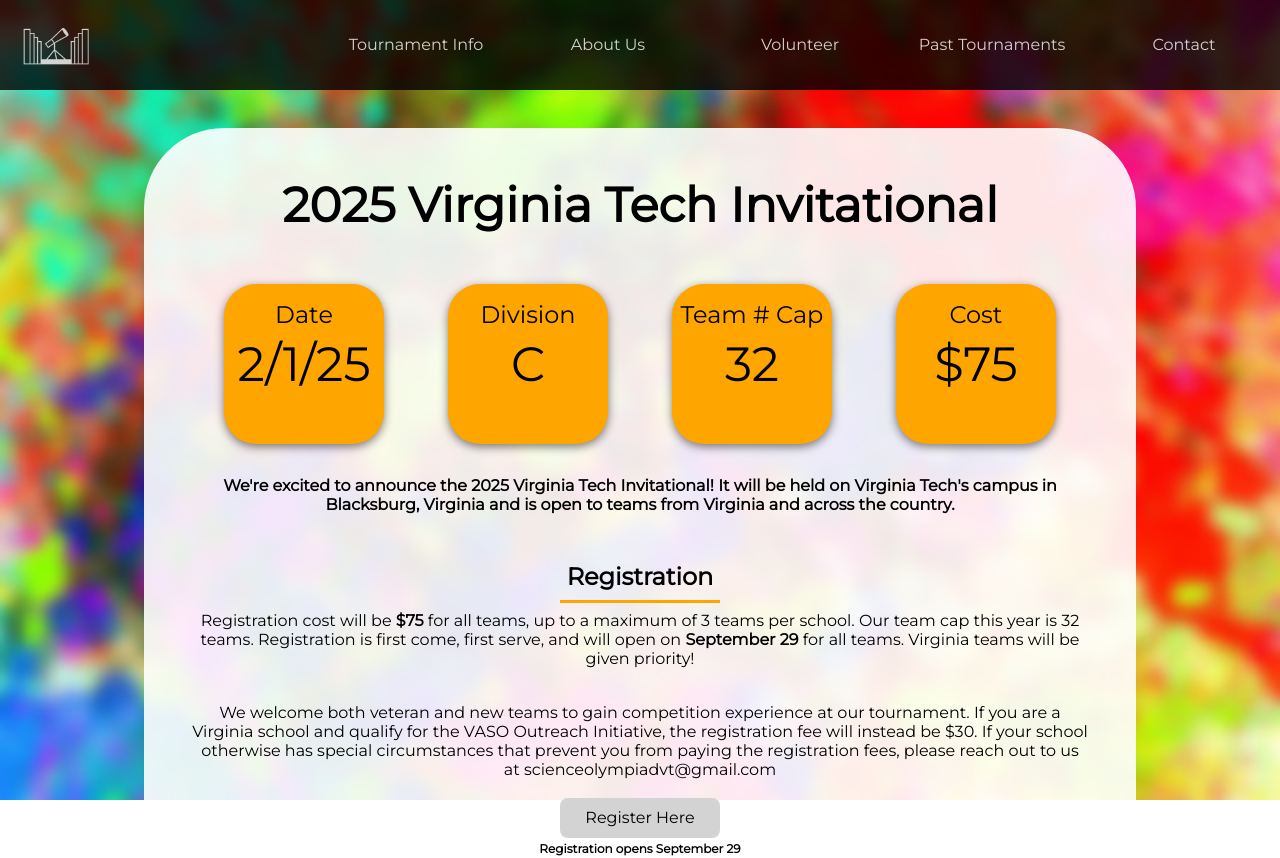
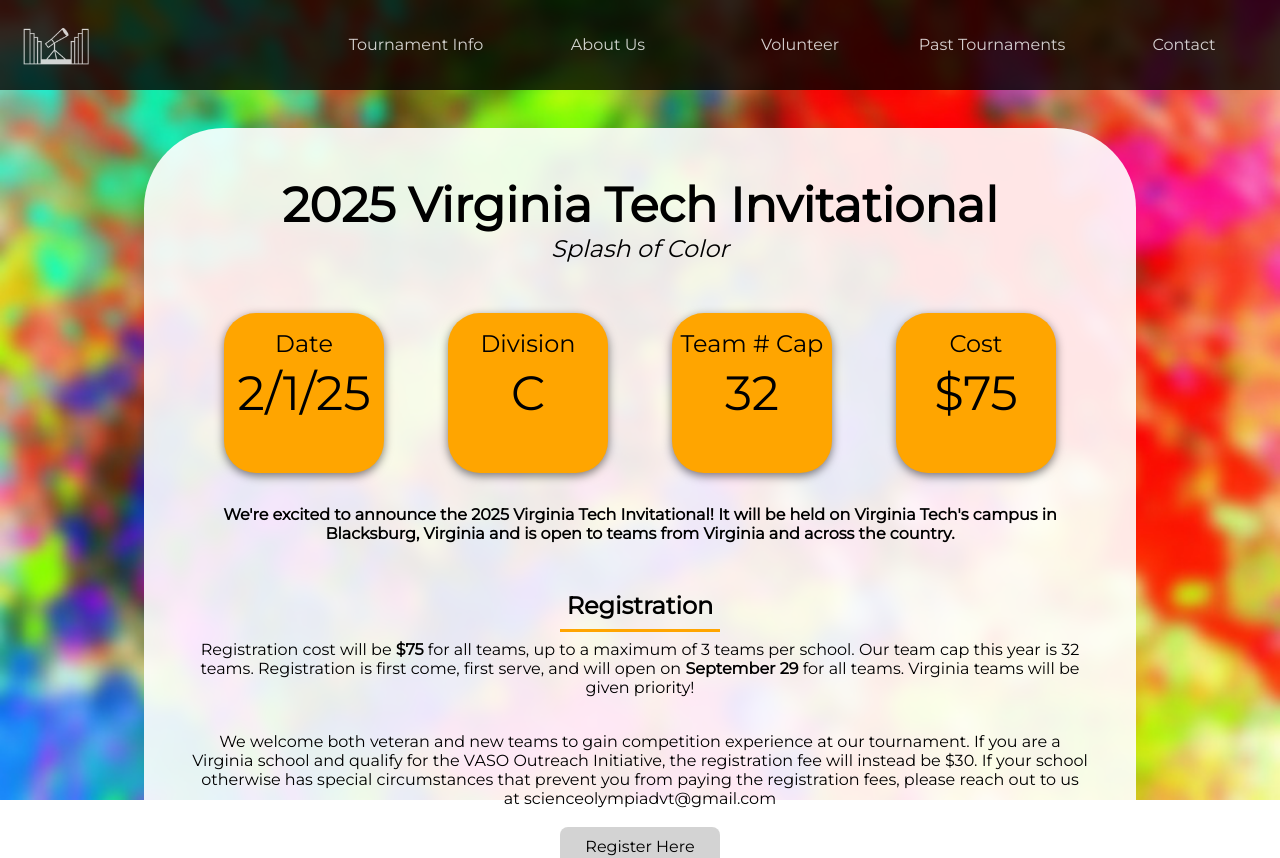
Before and after one commit to Pojoto/sovt-website, a SvelteKit app: page /tournament-info in a window 1280 px wide. Shown: the top 858 px of the page. Built offline with nearby package versions, Linux system fonts and the light colour scheme.

Commit message:
added color theme title

```diff
--- a/src/routes/tournament-info/+page.svelte
+++ b/src/routes/tournament-info/+page.svelte
@@ -12,9 +12,8 @@
         <b>2025 Virginia Tech Invitational</b>
     </div>
 
-    <div class="division">Division C</div>
+    <div class="division">Splash of Color</div>
     <br>
-    <div class="division">February 1, 2025</div>
 
     <div class="cards">
         <Card title="Date" content="2/1/25"/>
@@ -135,10 +134,10 @@
     }
 
     .division {
-        display: none;
         text-align: center;
         font-family: 'Montserrat', sans-serif;
-        font-size: 2rem;
+        font-size: 1.5rem;
+        font-style: italic;
     }
 
     .cards {
```
